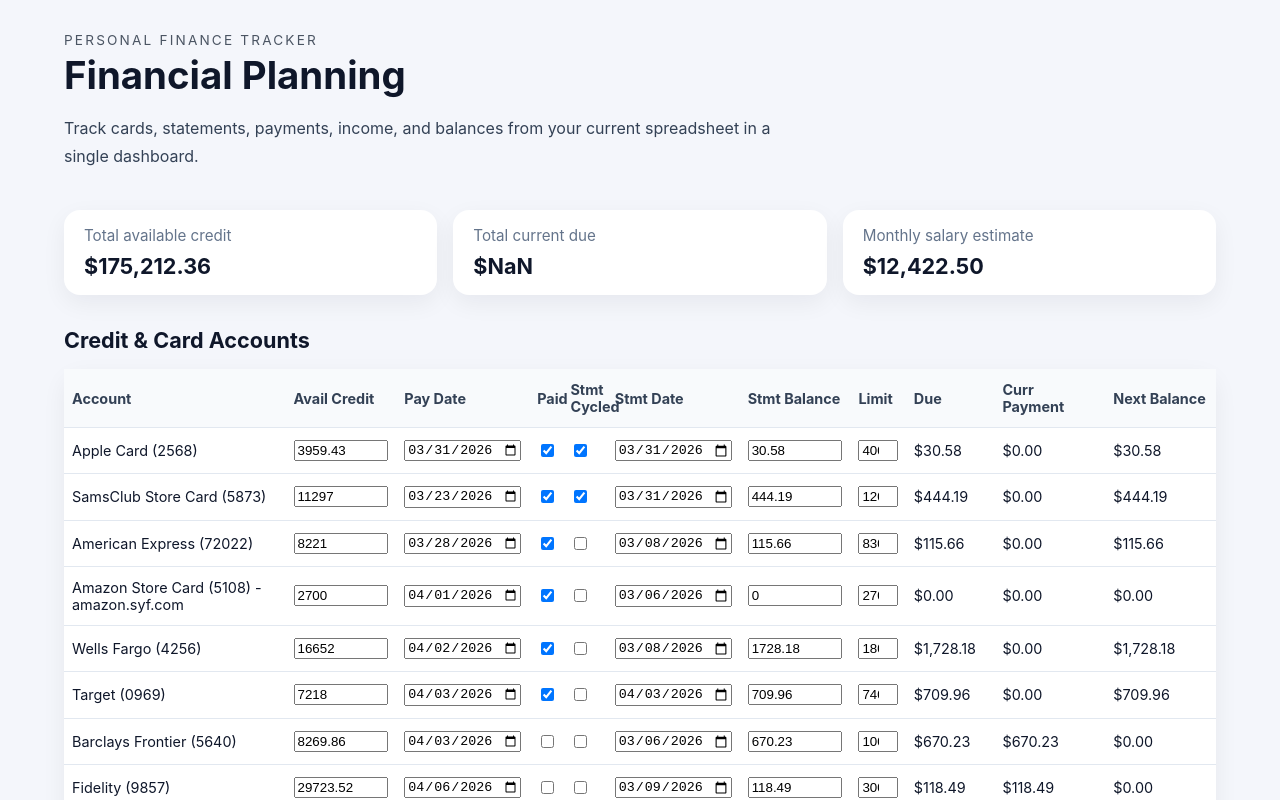
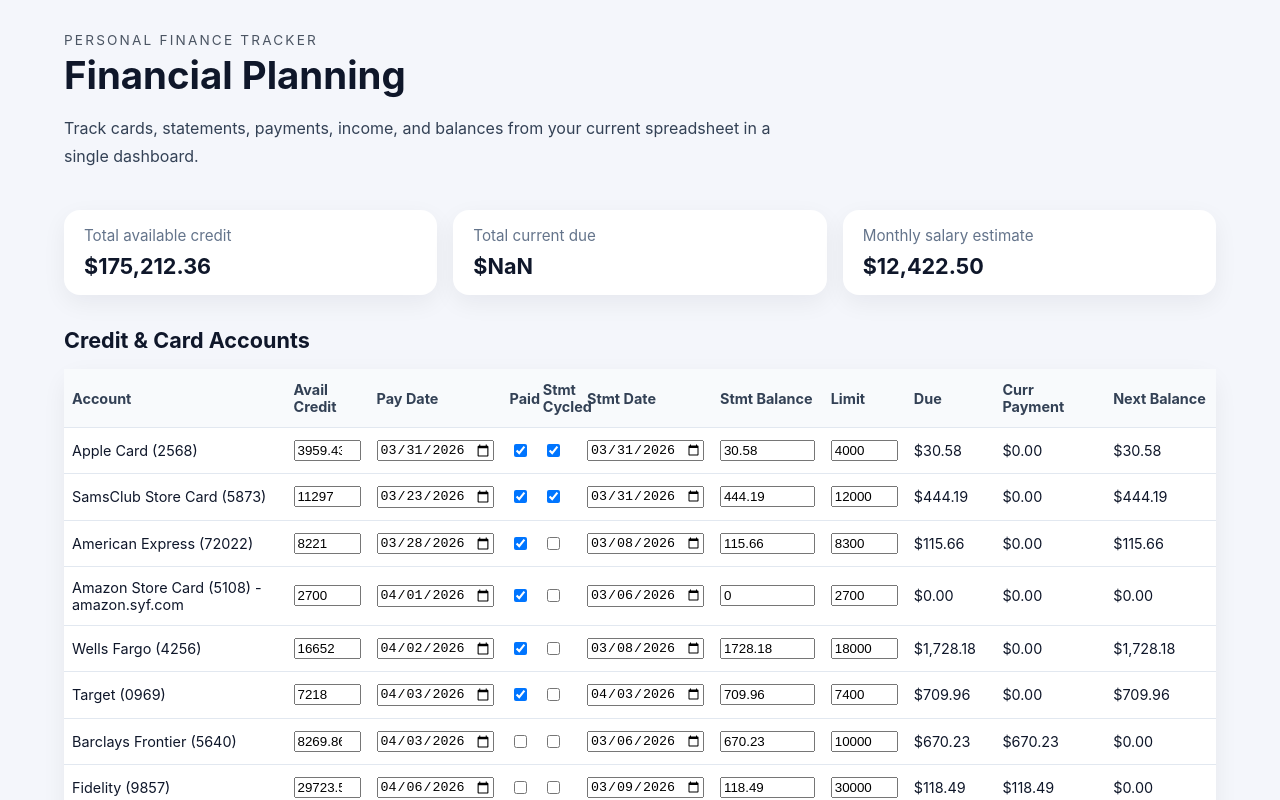
Before and after one commit to naudiyal/financialplanningui, a React (Vite) app: page / in a window 1280 px wide. Shown: the top 800 px of the page. Built offline with nearby package versions, Linux system fonts and the light colour scheme; the HTML template or start-up script is replaced by a standard one.

Commit message:
Transfer 25% of Avail Credit column width to Limit column

```diff
--- a/src/index.css
+++ b/src/index.css
@@ -100,13 +100,13 @@ table {
 /* Updated column widths - force refresh v2 */
 
 th:nth-child(1), td:nth-child(1) { width: 20% !important; } /* Account */
-th:nth-child(2), td:nth-child(2) { width: 10% !important; } /* Avail Credit */
+th:nth-child(2), td:nth-child(2) { width: 7.5% !important; } /* Avail Credit */
 th:nth-child(3), td:nth-child(3) { width: 12% !important; } /* Pay Date */
 th:nth-child(4), td:nth-child(4) { width: 3% !important; } /* Paid */
 th:nth-child(5), td:nth-child(5) { width: 4% !important; } /* Stmt Cycled */
 th:nth-child(6), td:nth-child(6) { width: 12% !important; } /* Stmt Date */
 th:nth-child(7), td:nth-child(7) { width: 10% !important; } /* Stmt Balance */
-th:nth-child(8), td:nth-child(8) { width: 5% !important; } /* Limit */
+th:nth-child(8), td:nth-child(8) { width: 7.5% !important; } /* Limit */
 th:nth-child(9), td:nth-child(9) { width: 8% !important; } /* Due */
 th:nth-child(10), td:nth-child(10) { width: 10% !important; } /* Curr Payment */
 th:nth-child(11), td:nth-child(11) { width: 10% !important; } /* Next Balance */
```
